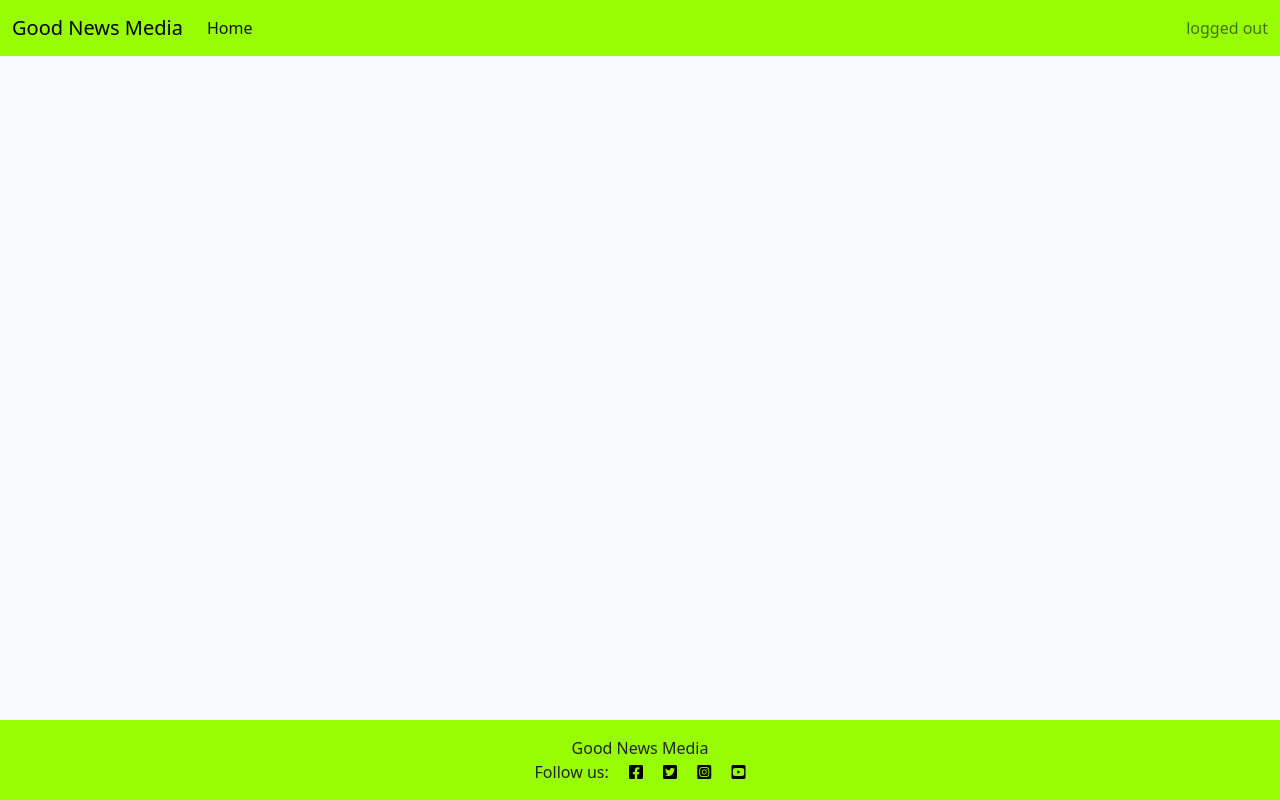
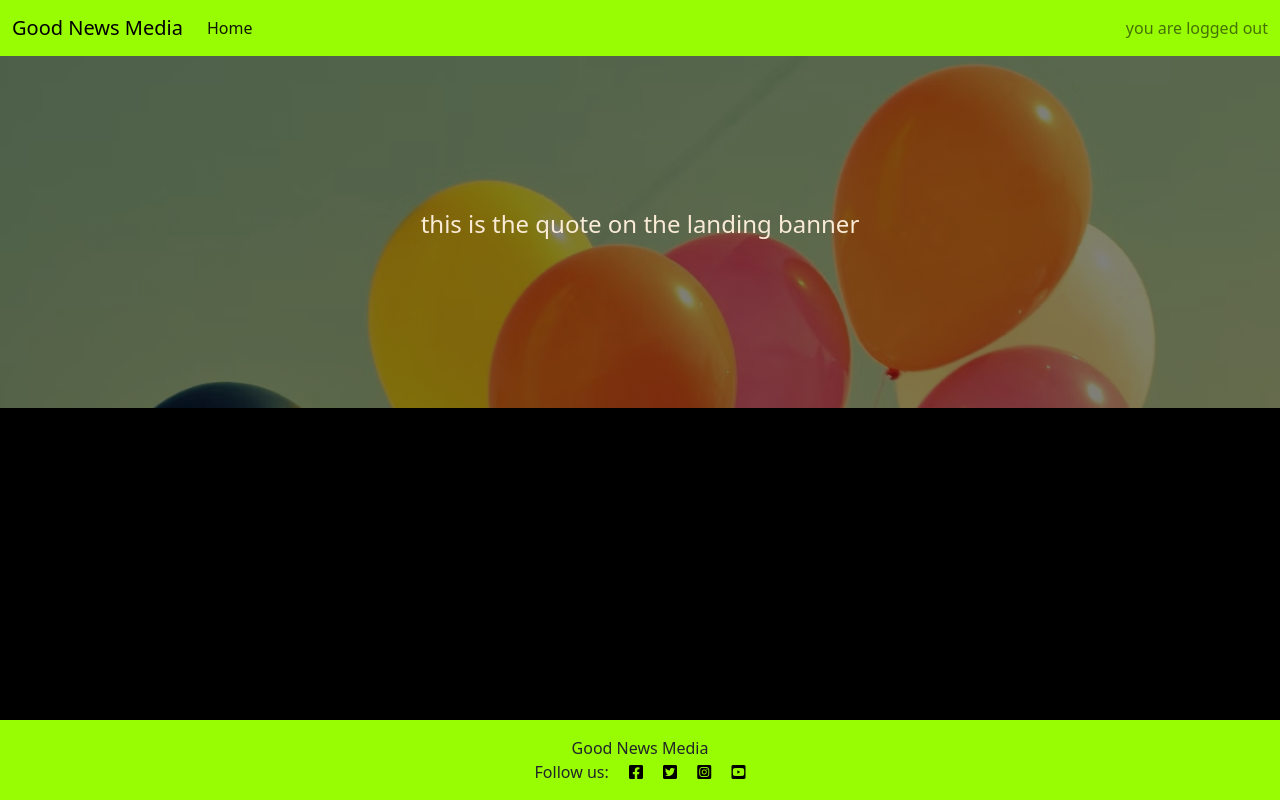
Before and after one commit to FernVR/GoodNewsBlog, a Django app: page / in a window 1280 px wide. Run offline with Django 4.2, Linux system fonts and the light colour scheme; data that the repository does not hold is empty.

Commit message:
add landing banner section to home page

```diff
--- a/blog/templates/blog/index.html
+++ b/blog/templates/blog/index.html
@@ -3,7 +3,14 @@
 {% block content %}
 
 <!-- index.html content starts here -->
-<div class="container-fluid">
+
+<!-- Landing Banner Img -->
+<section class="landing-banner container-fluid">
+    <!-- Landing Img here with a quote -->
+     <p> this is the quote on the landing banner </p>
+</section>
+
+<div class="container">
     <div class="row">
 
         <!-- Blog Entries Column -->
@@ -15,7 +22,7 @@
                         <div class="card-body">
                             <div class="image-container">
                                 <div class="image-flash">
-                                    <p class="author">Author: {{ post.author }}</p>
+                                    <p class="author">by: {{ post.author }}</p>
                                 </div>
                             </div>
                             <a href="#" class="post-link">
--- a/blog/views.py
+++ b/blog/views.py
@@ -7,4 +7,4 @@ from .models import Post
 class PostList(generic.ListView):
     queryset = Post.objects.filter(status=1).order_by("-created_on")
     template_name = "blog/index.html"
-    paginate_by = 2
+    paginate_by = 3
--- a/static/css/style.css
+++ b/static/css/style.css
@@ -31,6 +31,18 @@ body {
     color: #E84610;
 }
 
+.landing-banner {
+    background-image: linear-gradient(rgba(0, 0, 0, 0.50), rgba(0, 0, 0, 0.50)), url(../images/bg-landing-draft-2.jpg);
+    padding: 150px;
+}
+
+.landing-banner>p {
+    padding: 0;
+    text-align: center;
+    font-size: 150%;
+    color: antiquewhite;
+}
+
 .thin {
     font-weight: 300;
 }
@@ -44,12 +56,12 @@ body {
 }
 
 .main-bg {
-    background-color: #F9FAFC;
+    background-color: #000;
 }
 
 .card {
     border: none;
-    background-color: transparent;
+    background-color: #fff;
 }
 
 .image-container {
--- a/templates/base.html
+++ b/templates/base.html
@@ -47,16 +47,11 @@
 
                     </ul>
                     <span class="navbar-text ">
-                        logged out
+                        you are logged out
                     </span>
                 </div>
             </div>
         </nav>
-
-        <!-- Landing Banner Img -->
-        <section class="landing-banner">
-            <!-- Landing Img here with a quote -->
-        </section>
     </header>
 
     <main class="flex-shrink-0 main-bg">
```
Also changed, not shown: static/images/bg-landing-draft-2.jpg (added), static/images/bg-landing-draft.png (added).
